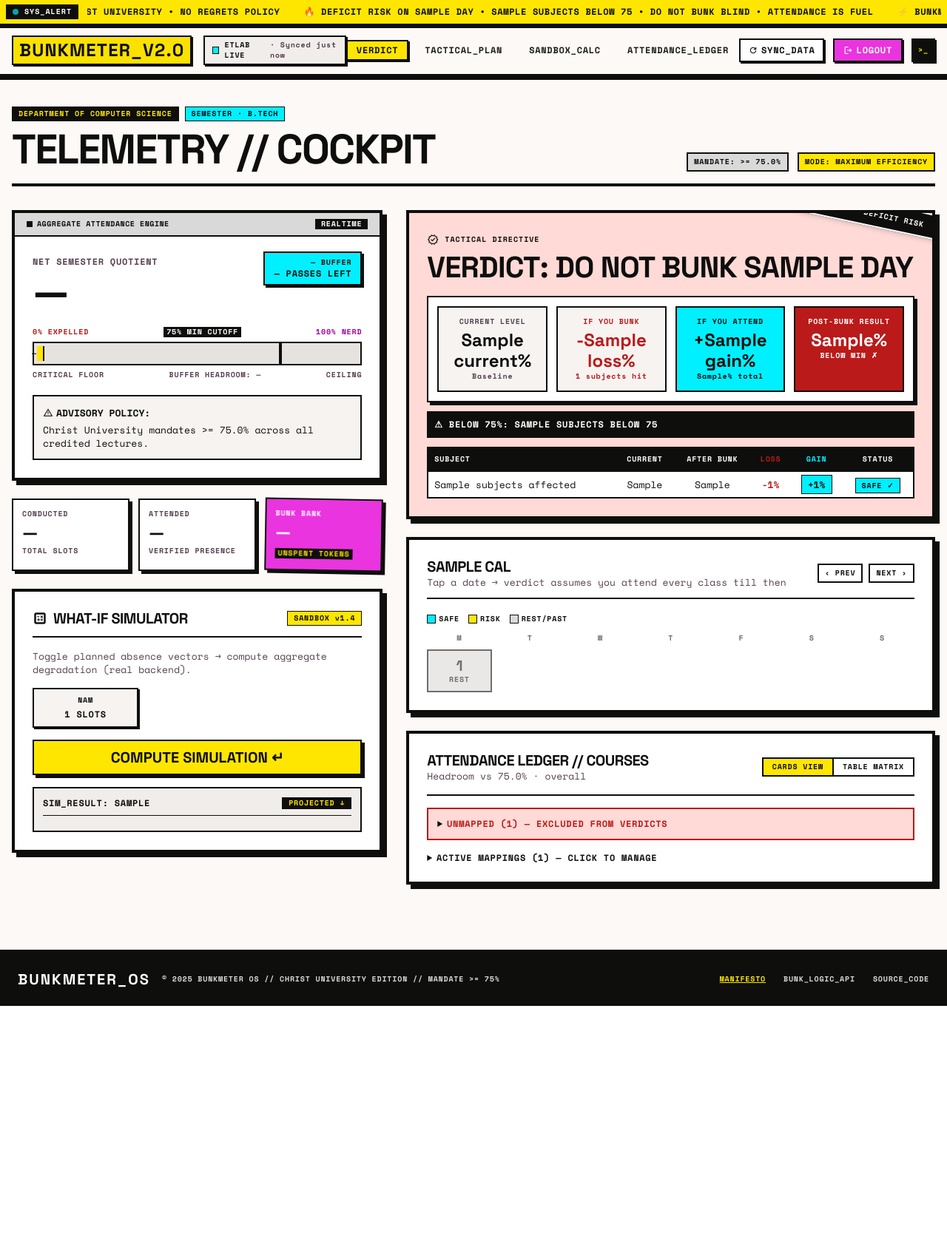
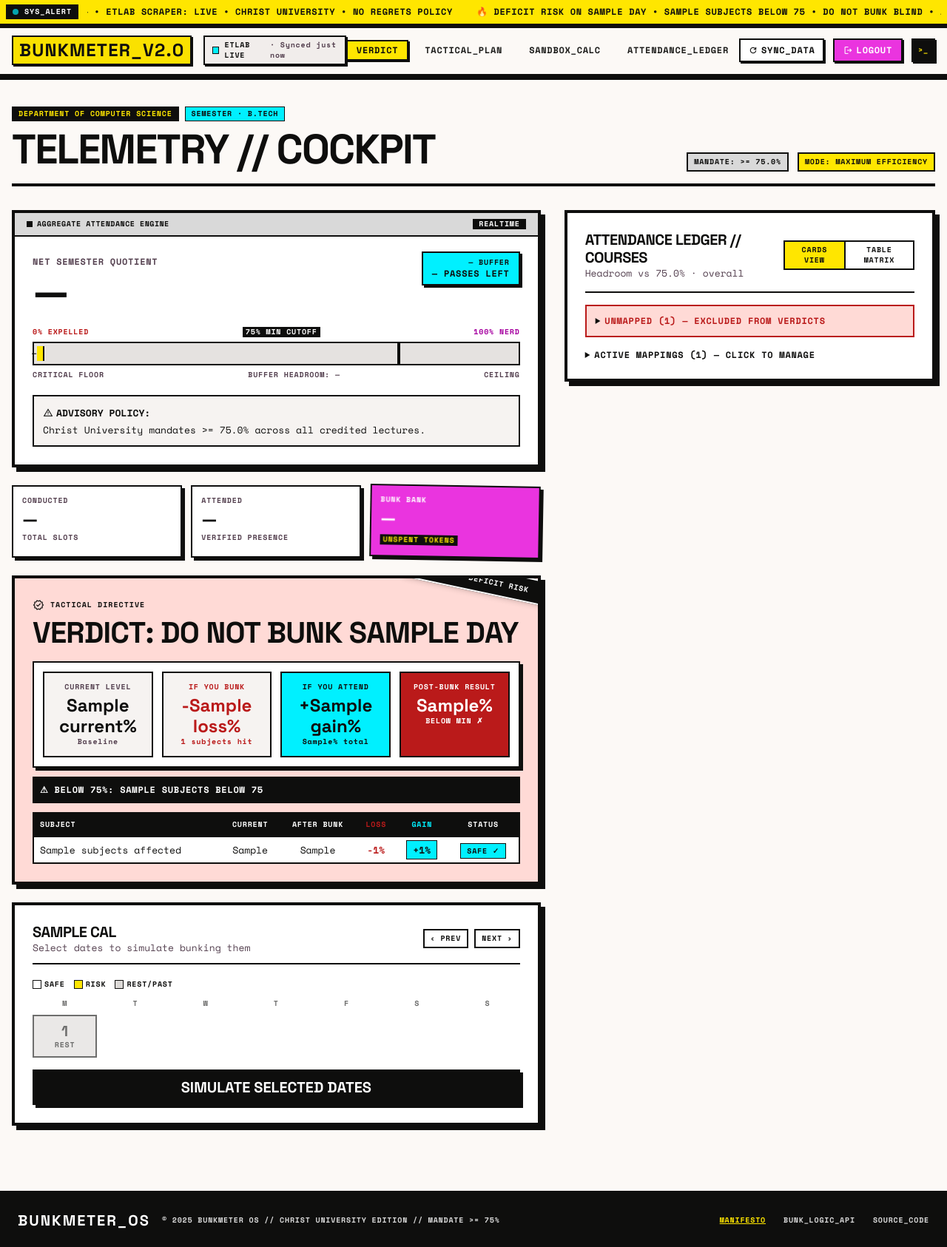
Before and after one commit to Minhaj401/bunk-meter, a Flask app: template templates/dashboard.html in a window 1280 px wide. Shown: the whole page at 74% size. Before the commit the page ends 1360 px from the top, so only its background shows below. Run offline with Flask 3, Linux system fonts and the light colour scheme; the template is opened without the code that fills it: most values are stand-ins (such as "Sample title", 1, 10 or a date in 2020); some libraries are stand-ins or nearby versions.

Commit message:
feat: added multiple calendar select options;fix: remove multiple useless things;

```diff
--- a/app.py
+++ b/app.py
@@ -933,37 +933,57 @@ def refresh_timetable():
         pass  # silently fall back
     return redirect(url_for("dashboard"))
 
-@app.route("/simulate_bunking", methods=["POST"])
-def simulate_bunking_route():
+@app.route("/simulate_dates", methods=["POST"])
+def simulate_dates_route():
     ctx = _get_ctx()
     data, timetable = ctx["data"], ctx["timetable"]
-    if not data:
+    if not data or not timetable:
         return redirect(url_for("login"))
 
-    days_to_simulate = request.form.getlist("days")
-    if not days_to_simulate:
-        return redirect(url_for("dashboard"))
+    dates_to_simulate = request.form.getlist("dates")
+    month_arg = request.form.get("month_arg", "")
 
     subject_map = ctx["subject_map"]
-    simulated_safe_days = analyze_safe_days(data, simulate_days=days_to_simulate,
-                                            timetable=timetable, subject_map=subject_map)
-    simulated_attendance = simulate_bunking(data, days_to_simulate,
-                                            timetable=timetable, subject_map=subject_map)
 
-    impact = calculate_leave_impact(data, days_to_simulate, timetable=timetable, subject_map=subject_map)
-    if impact:
-        impact["projected"] = False
+    # We still need cal to render the calendar in the template
+    try:
+        y, m = map(int, month_arg.split("-")) if month_arg else (date.today().year, date.today().month)
+        cal = build_month(y, m, timetable, data, subject_map)
+    except Exception:
+        cal = build_month(date.today().year, date.today().month, timetable, data, subject_map)
 
-    return render_template("dashboard.html",
-                           data=data, safe_days=simulated_safe_days,
-                           simulated_attendance=simulated_attendance,
-                           simulated_days=days_to_simulate,
-                           leave_impact=impact,
-
+    if not dates_to_simulate:
+        return render_template("dashboard.html",
+                           data=data, safe_days=ctx["safe_days"],
                            subject_map=subject_map,
                            display_names=display_names(data, timetable, subject_map),
                            unmatched=ctx["unmatched"],
-                           timetable_subjects=timetable_subjects(timetable))
+                           timetable_subjects=timetable_subjects(timetable),
+                           cal=cal, month_arg=month_arg)
+
+    if len(dates_to_simulate) == 1:
+        impact = calculate_leave_on_date(data, dates_to_simulate[0], timetable, subject_map)
+    else:
+        weekdays = []
+        for d_str in dates_to_simulate:
+            try:
+                dt = date.fromisoformat(d_str)
+                weekdays.append(dt.strftime("%A"))
+            except Exception:
+                pass
+        impact = calculate_leave_impact(data, weekdays, timetable=timetable, subject_map=subject_map)
+        if impact:
+            impact["projected"] = True
+
+    return render_template("dashboard.html",
+                           data=data, safe_days=ctx["safe_days"],
+                           simulated_days=dates_to_simulate,
+                           leave_impact=impact,
+                           subject_map=subject_map,
+                           display_names=display_names(data, timetable, subject_map),
+                           unmatched=ctx["unmatched"],
+                           timetable_subjects=timetable_subjects(timetable),
+                           cal=cal, month_arg=month_arg)
 
 @app.route("/calculate_leave/<day>")
 def calculate_leave(day):
--- a/templates/base.html
+++ b/templates/base.html
@@ -90,12 +90,14 @@ input,select{font-family:'Space Mono',monospace !important}
       <span class="font-bold">ETLAB LIVE</span><span class="text-on-surface-variant">· Synced just now</span>
     </div>
   </div>
+  {% if data %}
   <nav class="hidden md:flex items-center gap-2">
-    <a class="bg-acid-yellow text-pure-black border-2 border-pure-black px-3 py-1 font-label-md text-label-md uppercase shadow-[2px_2px_0px_#0E0E0D] hover:-translate-x-0.5 hover:-translate-y-0.5 hover:shadow-[4px_4px_0px_#0E0E0D] transition-all" href="{% if data %}/dashboard#verdict{% else %}/{% endif %}">VERDICT</a>
+    <a class="bg-acid-yellow text-pure-black border-2 border-pure-black px-3 py-1 font-label-md text-label-md uppercase shadow-[2px_2px_0px_#0E0E0D] hover:-translate-x-0.5 hover:-translate-y-0.5 hover:shadow-[4px_4px_0px_#0E0E0D] transition-all" href="/dashboard#verdict">VERDICT</a>
     <a class="text-on-surface hover:bg-surface-container-highest px-3 py-1 font-label-md text-label-md uppercase border-2 border-transparent hover:border-pure-black transition-all" href="/dashboard#planner">TACTICAL_PLAN</a>
     <a class="text-on-surface hover:bg-surface-container-highest px-3 py-1 font-label-md text-label-md uppercase border-2 border-transparent hover:border-pure-black transition-all" href="/dashboard#sandbox">SANDBOX_CALC</a>
     <a class="text-on-surface hover:bg-surface-container-highest px-3 py-1 font-label-md text-label-md uppercase border-2 border-transparent hover:border-pure-black transition-all" href="/dashboard#ledger">ATTENDANCE_LEDGER</a>
   </nav>
+  {% endif %}
   <div class="flex items-center gap-3">
     {% if data %}
     <a href="/" class="hidden sm:flex bg-stark-white text-pure-black border-2 border-pure-black px-2.5 py-1 font-label-md text-label-md uppercase font-bold shadow-[2px_2px_0px_#0E0E0D] hover:-translate-x-0.5 hover:-translate-y-0.5 hover:shadow-[4px_4px_0px_#0E0E0D] transition-all items-center gap-1"><span class="material-symbols-outlined text-sm">refresh</span> SYNC_DATA</a>
--- a/templates/dashboard.html
+++ b/templates/dashboard.html
@@ -1,8 +1,6 @@
 {% extends "base.html" %}
 {% block title %}BUNKMETER v2.0 // TELEMETRY{% endblock %}
 {% block ticker %}
-<span>⚡ BUNKMETER v2.0 • STATUS: {{ data.PERCENTAGE if 'PERCENTAGE' in data else '—' }} • ETLAB SCRAPER: LIVE • CHRIST UNIVERSITY • NO REGRETS POLICY</span>
-{% if leave_impact and not leave_impact.is_allowed %}<span>🔥 DEFICIT RISK ON {{ leave_impact.day|upper }} • {{ leave_impact.subjects_below_75|join(', ') }} • DO NOT BUNK BLIND • ATTENDANCE IS FUEL</span>{% endif %}
 <span>⚡ BUNKMETER v2.0 • STATUS: {{ data.PERCENTAGE if 'PERCENTAGE' in data else '—' }} • ETLAB SCRAPER: LIVE • CHRIST UNIVERSITY • NO REGRETS POLICY</span>
 {% if leave_impact and not leave_impact.is_allowed %}<span>🔥 DEFICIT RISK ON {{ leave_impact.day|upper }} • {{ leave_impact.subjects_below_75|join(', ') }} • DO NOT BUNK BLIND • ATTENDANCE IS FUEL</span>{% endif %}
 {% endblock %}
@@ -30,7 +28,7 @@
 
 <div class="grid grid-cols-1 lg:grid-cols-12 gap-8 items-start">
 <!-- LEFT -->
-<section class="lg:col-span-5 flex flex-col gap-6">
+<section class="lg:col-span-7 flex flex-col gap-6">
   <div class="bg-stark-white border-4 border-pure-black p-6 shadow-[6px_6px_0px_#0E0E0D] relative rise" id="aggregate" data-overall="{{ data.PERCENTAGE if 'PERCENTAGE' in data else '' }}" data-total="{{ data.TOTAL if 'TOTAL' in data else '' }}">
     <div class="bg-concrete-gray border-b-2 border-pure-black -mx-6 -mt-6 p-2 px-4 mb-5 flex justify-between items-center">
       <span class="font-label-sm text-label-sm font-bold uppercase tracking-wider flex items-center gap-1.5"><span class="w-2 h-2 bg-pure-black"></span> AGGREGATE ATTENDANCE ENGINE</span>
@@ -80,48 +78,8 @@
     </div>
   </div>
 
-  <div class="bg-stark-white border-4 border-pure-black p-6 shadow-[6px_6px_0px_#0E0E0D]" id="sandbox">
-    <div class="flex items-center justify-between border-b-2 border-pure-black pb-3 mb-4">
-      <div class="flex items-center gap-2"><span class="material-symbols-outlined font-bold">calculate</span>
-        <h2 class="font-headline-sm text-headline-sm font-bold uppercase tracking-tight">WHAT-IF SIMULATOR</h2></div>
-      <span class="bg-acid-yellow text-pure-black font-label-sm text-label-sm px-2 py-0.5 border border-pure-black font-bold">SANDBOX v1.4</span>
-    </div>
-    <p class="font-body-sm text-body-sm text-on-surface-variant mb-4">Toggle planned absence vectors → compute aggregate degradation (real backend).</p>
-    <form method="POST" action="/simulate_bunking">
-      <div class="grid grid-cols-2 sm:grid-cols-3 gap-2 mb-4">
-        {% for day in safe_days.keys() %}
-        <label class="cursor-pointer">
-          <input type="checkbox" name="days" value="{{ day }}" class="peer hidden" {% if simulated_days and day in simulated_days %}checked{% endif %}/>
-          <span class="block border-2 border-pure-black p-2 bg-surface-container-low font-label-sm text-label-sm font-bold uppercase text-center shadow-[2px_2px_0px_#0E0E0D] peer-checked:bg-electric-magenta peer-checked:text-stark-white transition-all">{{ day[:3]|upper }}<span class="block font-label-md text-label-md font-bold mt-1">{{ safe_days[day].classes|length }} SLOTS</span></span>
-        </label>
-        {% endfor %}
-      </div>
-      <button class="w-full bg-acid-yellow text-pure-black border-2 border-pure-black py-2.5 font-headline-sm text-headline-sm uppercase font-bold shadow-[4px_4px_0px_#0E0E0D] hover:-translate-x-0.5 hover:-translate-y-0.5 hover:shadow-[6px_6px_0px_#0E0E0D] active:translate-x-0.5 active:translate-y-0.5 transition-all mb-4">COMPUTE SIMULATION ↵</button>
-    </form>
-    {% if simulated_attendance %}
-    <div class="bg-surface-container border-2 border-pure-black p-3 font-body-sm text-body-sm space-y-2">
-      <div class="flex justify-between items-center">
-        <span class="font-label-md text-label-md uppercase font-bold">SIM_RESULT: {{ simulated_days|join(', ')|upper }}</span>
-        <span class="font-label-sm text-label-sm font-bold bg-pure-black text-acid-yellow px-2 border border-pure-black">PROJECTED ↓</span>
-      </div>
-      <div class="border-t border-pure-black pt-2 space-y-1 max-h-56 overflow-auto">
-        {% for subject, info in simulated_attendance.items() %}
-        {% if subject not in ['TOTAL','PERCENTAGE'] and info is mapping %}
-        <div class="flex justify-between gap-2 font-label-md text-label-md"><span class="truncate">{{ display_names.get(subject, subject) }}</span><span class="tabular font-bold shrink-0">{{ info.raw }}</span></div>
-        {% endif %}
-        {% endfor %}
-      </div>
-    </div>
-    {% else %}
-    <div class="bg-surface-container border-2 border-pure-black p-3 font-body-sm text-body-sm">
-      <span class="font-bold">STATUS: IDLE</span> — pick days above, hit compute. Nothing bunked yet.
-    </div>
-    {% endif %}
-  </div>
-</section>
 
-<!-- RIGHT -->
-<section class="lg:col-span-7 flex flex-col gap-6">
+
   <div id="verdict" class="border-4 border-pure-black p-6 shadow-[6px_6px_0px_#0E0E0D] relative overflow-hidden {% if leave_impact and not leave_impact.is_allowed %}bg-error-container{% elif leave_impact %}bg-acid-yellow{% else %}bg-stark-white{% endif %}">
     {% if leave_impact %}
     <div class="absolute -right-4 -top-4 bg-pure-black text-stark-white px-6 py-2 rotate-12 border-2 border-stark-white font-label-sm text-label-sm uppercase font-bold shadow-md">{% if leave_impact.is_allowed %}AUTHORIZED DISCRETION{% else %}DENIED · DEFICIT RISK{% endif %}</div>
@@ -186,14 +144,16 @@
   <div class="bg-stark-white border-4 border-pure-black p-6 shadow-[6px_6px_0px_#0E0E0D]" id="planner">
     <div class="flex items-center justify-between border-b-2 border-pure-black pb-3 mb-5 flex-wrap gap-2">
       <div><h2 class="font-headline-sm text-headline-sm font-bold uppercase tracking-tight">{{ cal.title }}</h2>
-      <p class="font-body-sm text-body-sm text-on-surface-variant">Tap a date → verdict assumes you attend every class till then</p></div>
+      <p class="font-body-sm text-body-sm text-on-surface-variant">Select dates to simulate bunking them</p></div>
       <div class="flex items-center gap-2 font-label-sm text-label-sm font-bold">
         <a href="/dashboard?month={{ cal.prev }}" class="border-2 border-pure-black px-2 py-1 hover:bg-acid-yellow">‹ PREV</a>
         <a href="/dashboard?month={{ cal.next }}" class="border-2 border-pure-black px-2 py-1 hover:bg-acid-yellow">NEXT ›</a>
       </div>
     </div>
-    <div class="flex items-center gap-1 font-label-sm text-label-sm font-bold mb-3"><span class="w-3 h-3 bg-hacker-cyan border border-pure-black"></span> SAFE <span class="w-3 h-3 bg-acid-yellow border border-pure-black ml-2"></span> RISK <span class="w-3 h-3 bg-surface-dim border border-pure-black ml-2"></span> REST/PAST</div>
-    <div class="grid grid-cols-7 gap-2">
+    <div class="flex items-center gap-1 font-label-sm text-label-sm font-bold mb-3"><span class="w-3 h-3 bg-stark-white border border-pure-black"></span> SAFE <span class="w-3 h-3 bg-acid-yellow border border-pure-black ml-2"></span> RISK <span class="w-3 h-3 bg-surface-dim border border-pure-black ml-2"></span> REST/PAST</div>
+    <form method="POST" action="/simulate_dates">
+      <input type="hidden" name="month_arg" value="{{ month_arg }}" />
+      <div class="grid grid-cols-7 gap-2 mb-4">
         {% for w in ['M','T','W','T','F','S','S'] %}<div class="text-center font-label-sm text-label-sm font-bold opacity-60">{{ w }}</div>{% endfor %}
         {% for week in cal.weeks %}
         {% for d in week %}
@@ -204,17 +164,25 @@
           <div class="font-label-sm text-label-sm">{% if not d.has_classes and not d.past %}REST{% endif %}</div>
         </div>
         {% else %}
-      <a href="/calculate_date/{{ d.iso }}" class="border-2 border-pure-black p-2 flex flex-col justify-between hover:-translate-y-1 transition-transform shadow-[3px_3px_0px_#0E0E0D] {% if selected_date == d.iso %}bg-electric-magenta text-stark-white{% elif d.allowed %}bg-surface-container-low{% else %}bg-acid-yellow/20{% endif %}">
+        <label class="cursor-pointer">
+          <input type="checkbox" name="dates" value="{{ d.iso }}" class="peer hidden" {% if simulated_days and d.iso in simulated_days %}checked{% endif %}/>
+          <div class="h-full border-2 border-pure-black p-2 flex flex-col justify-between shadow-[3px_3px_0px_#0E0E0D] transition-transform hover:-translate-y-1 peer-checked:-translate-y-1 peer-checked:bg-electric-magenta peer-checked:text-stark-white {% if d.allowed %}bg-stark-white{% else %}bg-acid-yellow/20{% endif %}">
             <div class="font-headline-sm text-headline-sm font-bold">{{ d.num }}{% if d.today %} •{% endif %}</div>
-        <div class="font-label-sm text-label-sm font-bold mt-1">{% if selected_date == d.iso %}★{% elif d.allowed %}✓{% else %}!{% endif %} {{ d.count }} CLS</div>
-      </a>
+            <div class="font-label-sm text-label-sm font-bold mt-1">{% if d.allowed %}✓{% else %}!{% endif %} {{ d.count }} CLS</div>
+          </div>
+        </label>
         {% endif %}
         {% endfor %}
         {% endfor %}
       </div>
+      <button type="submit" class="w-full bg-pure-black text-stark-white border-2 border-pure-black py-2.5 font-headline-sm text-headline-sm uppercase font-bold shadow-[4px_4px_0px_#0E0E0D] hover:-translate-x-0.5 hover:-translate-y-0.5 hover:shadow-[6px_6px_0px_#0E0E0D] hover:bg-electric-magenta active:translate-x-0.5 active:translate-y-0.5 transition-all">SIMULATE SELECTED DATES</button>
+    </form>
   </div>
   {% endif %}
+</section>
 
+<!-- RIGHT -->
+<section class="lg:col-span-5 flex flex-col gap-6">
   <div class="bg-stark-white border-4 border-pure-black p-6 shadow-[6px_6px_0px_#0E0E0D]" id="ledger">
     <div class="flex flex-col sm:flex-row justify-between items-start sm:items-center border-b-2 border-pure-black pb-4 mb-4 gap-3">
       <div><h2 class="font-headline-sm text-headline-sm font-bold uppercase tracking-tight">ATTENDANCE LEDGER // COURSES</h2>
@@ -247,9 +215,7 @@
         <div class="flex justify-between items-center font-label-sm text-label-sm text-on-surface-variant pt-1 flex-wrap gap-2">
           <span data-floor>Floor: 75%</span>
           <div class="flex gap-2 items-center">
-            <a href="#sandbox" class="underline font-bold text-pure-black hover:text-primary">SIMULATE SKIP</a><span>·</span><a href="#planner" class="underline font-bold text-pure-black hover:text-primary">VIEW PLAN</a>
             {% if subject_map.get(subject) %}
-            <span>·</span>
             <form method="POST" action="/remove_mapping/{{ subject }}" class="inline">
               <button type="submit" class="font-label-sm text-label-sm font-bold text-error border border-error px-1 hover:bg-error hover:text-stark-white transition-colors" title="Remove mapping for {{ subject }}">✕ UNMAP</button>
             </form>
```
Lines whose indentation alone changed are shown as unchanged.
